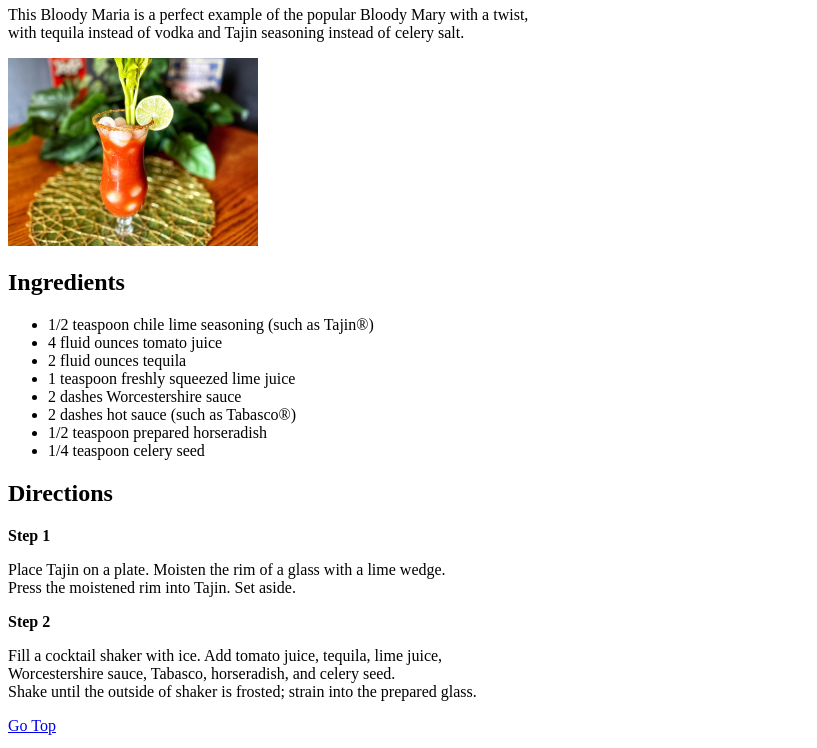
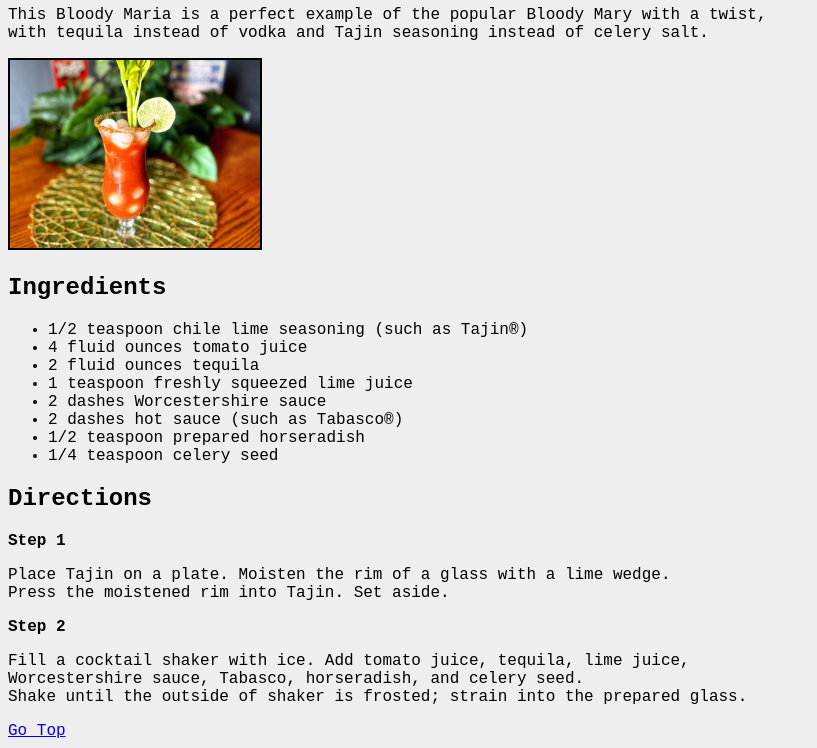
Before and after one commit to fn-cafeina/odin-recipes, a plain HTML site: page recipes/bloody-maria.html in a window 1280 px wide. Shown: the part 100-848 px from the top of the page, without its empty margins (0-817 px from the left). Drawn offline with Linux system fonts and the light colour scheme.

Commit message:
add styles to the web site

```diff
--- a/recipes/bloody-maria.html
+++ b/recipes/bloody-maria.html
@@ -1,9 +1,10 @@
 <!DOCTYPE html>
-<html lang="en" style="scroll-behavior: smooth;">
+<html lang="en">
 <head>
   <meta charset="UTF-8">
   <meta name="viewport" content="width=device-width, initial-scale=1.0">
   <title>Bloody Maria</title>
+  <link rel="stylesheet" href="../styles.css">
 </head>
 <body>
   <a id="#top" href="../index.html" rel="noopener noreferrer">Go Back</a>
--- /dev/null
+++ b/styles.css
@@ -0,0 +1,12 @@
+html {
+  scroll-behavior: smooth;
+}
+
+body {
+  background-color: #EEE;
+  font-family: 'Courier New', Courier, monospace;
+}
+
+img {
+  border: 2px solid #000;
+}
```
Also changed, not shown: index.html (+1 -0 lines), recipes/breakfast-margarita.html (+2 -1 lines), recipes/butterhorn-dinner-rolls.html (+2 -1 lines), images/new-demo.png (added), 1 other file.
